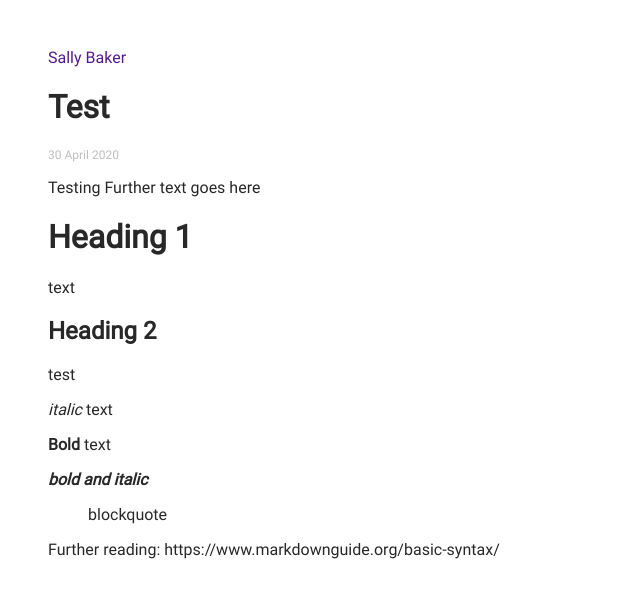
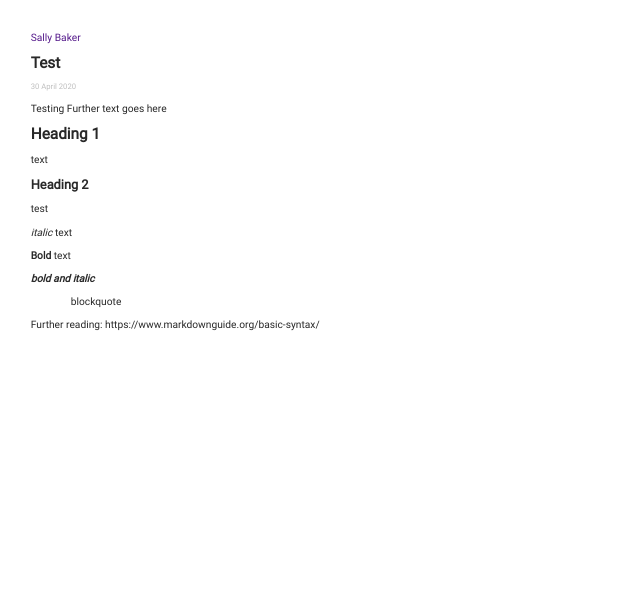
Before and after one commit to sallybaker/sallybaker.github.io, a Jekyll site: the page built from _posts/2020-04-30-test.md, in a window 1280 px wide. Shown: the top 598 px of the page, without its empty margins (0-640 px from the left). Built offline with Jekyll 4.4.1, drawn with Linux system fonts in a browser that asks for light colours.

Commit message:
Update style.scss
update font-sizing

```diff
--- a/assets/css/style.scss
+++ b/assets/css/style.scss
@@ -1,14 +1,14 @@
 ---
 ---
-
+* {
+  font-size: 0.8rem;
+}
 footer {
   display: none !important;
 }
-
 .btn {
   display: none !important;
 }
-
 body {
   padding: 0;
   margin: 3em;
@@ -28,3 +28,12 @@ p.meta {
   color: #551A8B;
   text-decoration: none;
 }
+h1 {
+  font-size: 1.2rem;
+}
+h2 {
+  font-size: 1rem;
+}
+h3 {
+  font-size: 0.8rem;
+}
```
